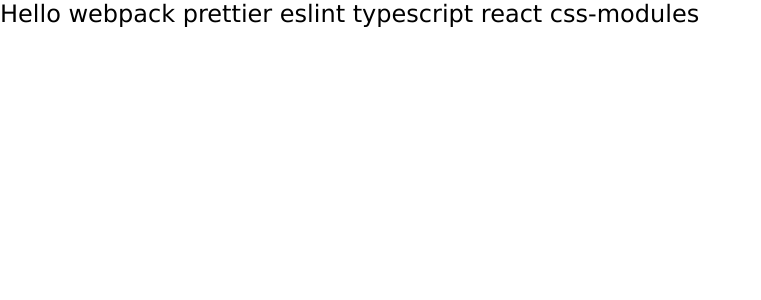
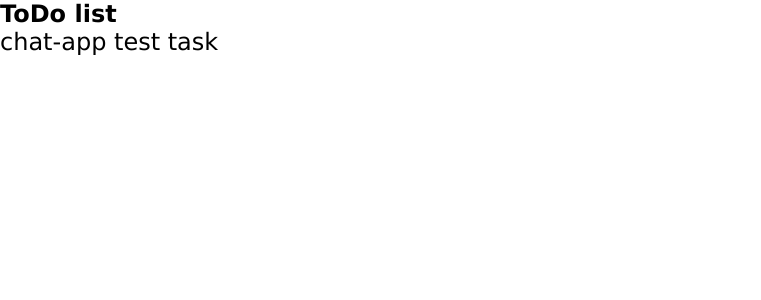
Before and after one commit to xschar/todo-chat-app, a React app: page / in a window 1280 px wide. Shown: the top 300 px of the page, without its empty margins (0-761 px from the left). Built offline with nearby package versions, Linux system fonts and the light colour scheme.

Commit message:
feat: create Layout with header and main section

```diff
--- a/src/components/app/index.tsx
+++ b/src/components/app/index.tsx
@@ -1,8 +1,9 @@
 import React from "react"
 import "styles/global.css"
+import { Layout } from "components/layout"
 
 export const App: React.FC = () => {
   return (
-    <>Hello webpack prettier eslint typescript react css-modules</>
+    <Layout></Layout>
   )
 }
--- /dev/null
+++ b/src/components/layout/index.tsx
@@ -0,0 +1,19 @@
+import React from "react";
+
+interface LayoutProps {
+  children?: React.ReactNode
+}
+
+export const Layout: React.FC<LayoutProps> = ({children}) => {
+  return (
+    <div>
+      <header>
+      <h1>ToDo list</h1>
+      <span>chat-app test task</span>
+    </header>
+    <main>
+      {children}
+    </main>
+    </div>
+  )
+}
```
